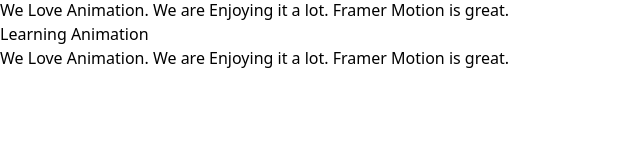
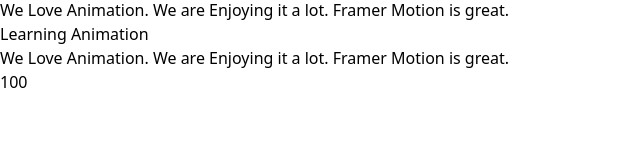
Before and after one commit to WEB-Imran-Hossain/framer-motion-project-one, a React (Vite) app: page / in a window 1280 px wide. Shown: the part 122-282 px from the top of the page, without its empty margins (0-640 px from the left). Built offline with nearby package versions, Linux system fonts and the light colour scheme.

Commit message:
create counter

```diff
--- a/src/App.jsx
+++ b/src/App.jsx
@@ -1,4 +1,5 @@
 import ButtonTap from "./components/ButtonTap";
+import Counter from "./components/Counter";
 import Keyframe from "./components/Keyframe";
 import Simple from "./components/Simple";
 import TextMotion from "./components/TextMotion";
@@ -15,6 +16,7 @@
      <TextMotion />
      <TransitionType />
      <Variants />
+     <Counter />
     </>
   );
 }
--- /dev/null
+++ b/src/components/Counter.jsx
@@ -0,0 +1,20 @@
+import { useEffect } from 'react';
+import { motion, useMotionValue, useTransform, animate } from 'framer-motion';
+
+const Counter = () => {
+    const count = useMotionValue(0)
+
+    const roundedValue = useTransform(count, Math.round)
+
+    useEffect(() => {
+        const animation = animate(count, 100, { duration: 2 });
+
+        return animation.stop;
+    }, [])
+
+    return (
+        <motion.div>{roundedValue}</motion.div>
+    );
+};
+
+export default Counter;
```
